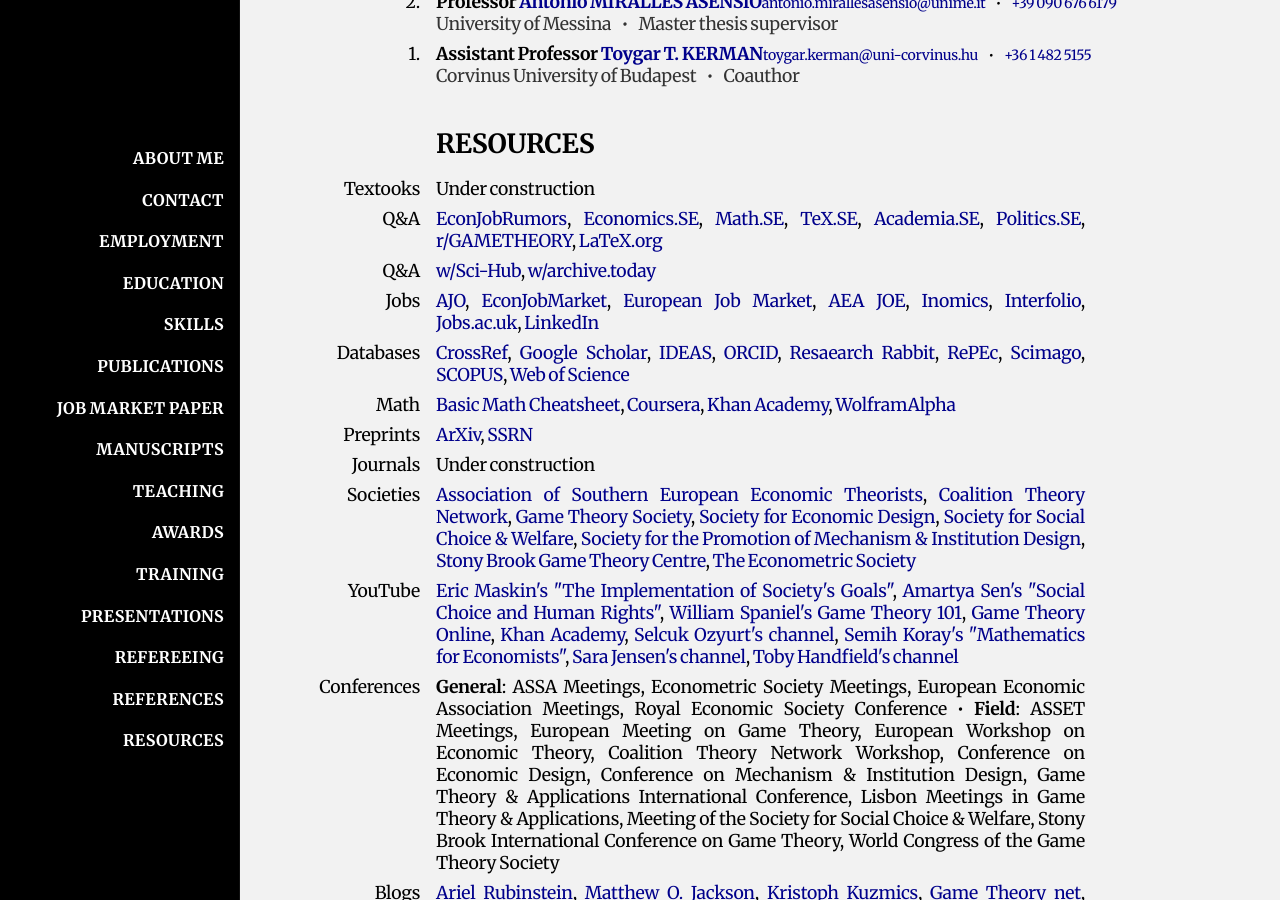
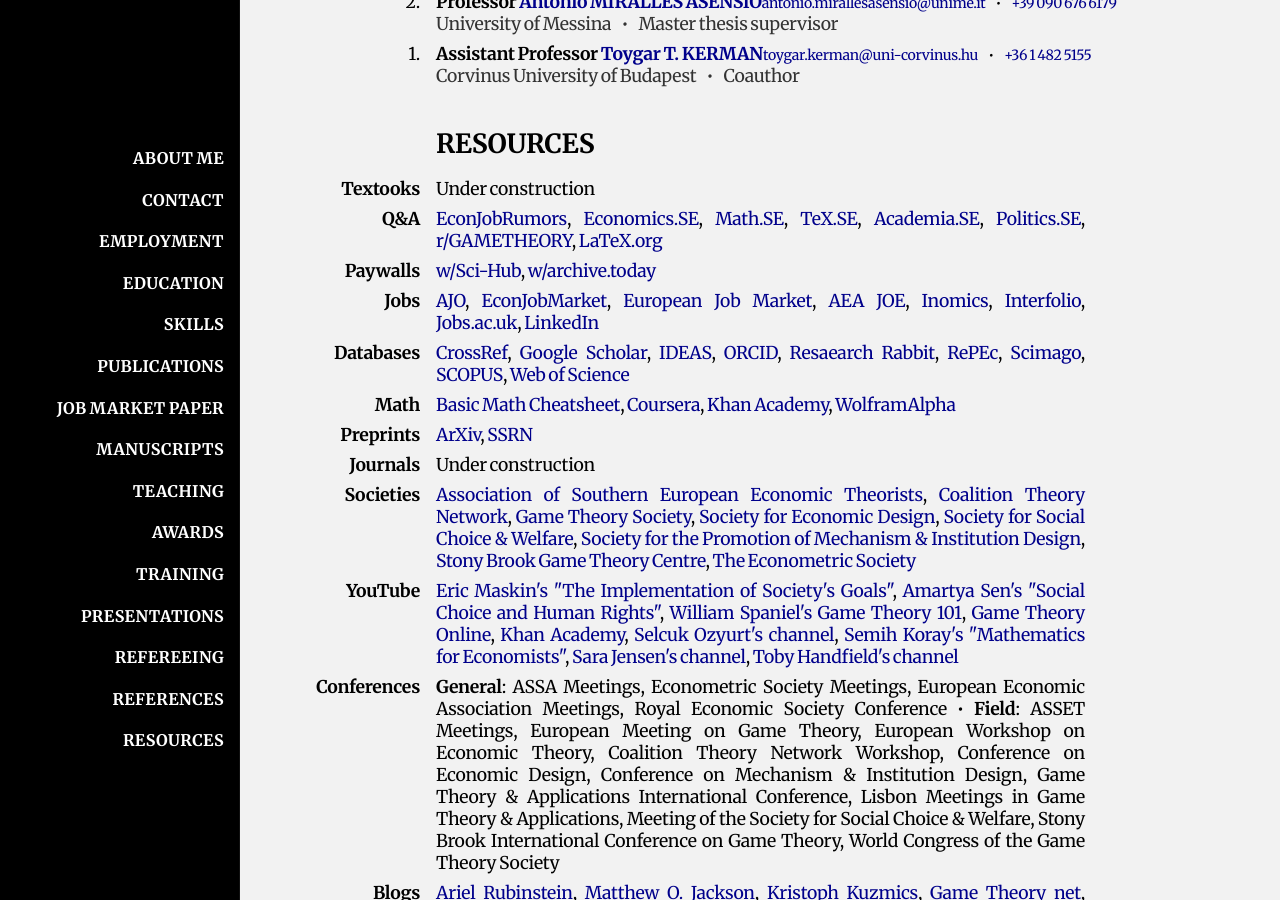
Before and after one commit to HectorHermidaRivera/hectorhermidarivera.github.io, a Jekyll site: the page built from index.md, in a window 1280 px wide and 900 px high, scrolled down 3535 px. Built offline with Jekyll 4.4.1, drawn with Linux system fonts in a browser that asks for light colours; a style sheet for code colours, icons or effects is not loaded.

Commit message:
Update index.md

```diff
--- a/index.md
+++ b/index.md
@@ -513,39 +513,39 @@ title: Home
 
 <div class="two-column">
 
-  <div class="label">Textooks</div>
+  <div class="label"><b>Textooks</b></div>
   <div class="value">Under construction</div>
 
-  <div class="label">Q&A</div>
+  <div class="label"><b>Q&A</b></div>
   <div class="value"><a href="https://www.econjobrumors.com">EconJobRumors</a>, <a href="">Economics.SE</a>, <a href="">Math.SE</a>, <a href="">TeX.SE</a>, <a href="">Academia.SE</a>, <a href="">Politics.SE</a>, <a href="">r/GAMETHEORY</a>, <a href="">LaTeX.org</a></div>
 
-  <div class="label">Q&A</div>
+  <div class="label"><b>Paywalls</b></div>
   <div class="value"><a href="https://en.wikipedia.org/wiki/Sci-Hub">w/Sci-Hub</a>, <a href="https://en.wikipedia.org/wiki/Archive.today">w/archive.today</a></div>
 
-  <div class="label">Jobs</div>
+  <div class="label"><b>Jobs</b></div>
   <div class="value"><a href="">AJO</a>, <a href="">EconJobMarket</a>, <a href="">European Job Market</a>, <a href="">AEA JOE</a>, <a href="">Inomics</a>, <a href="">Interfolio</a>, <a href="">Jobs.ac.uk</a>, <a href="">LinkedIn</a></div>
 
-  <div class="label">Databases</div>
+  <div class="label"><b>Databases</b></div>
   <div class="value"><a href="">CrossRef</a>, <a href="">Google Scholar</a>, <a href="">IDEAS</a>, <a href="">ORCID</a>, <a href="">Resaearch Rabbit</a>, <a href="">RePEc</a>, <a href="">Scimago</a>, <a href="">SCOPUS</a>, <a href="">Web of Science</a></div>
 
-  <div class="label">Math</div>
+  <div class="label"><b>Math</b></div>
   <div class="value"><a href="">Basic Math Cheatsheet</a>, <a href="">Coursera</a>, <a href="">Khan Academy</a>, <a href="">WolframAlpha</a></div>
 
-  <div class="label">Preprints</div>
+  <div class="label"><b>Preprints</b></div>
   <div class="value"><a href="">ArXiv</a>, <a href="">SSRN</a></div>
 
-  <div class="label">Journals</div>
+  <div class="label"><b>Journals</b></div>
   <div class="value">Under construction</div>
 
-  <div class="label">Societies</div>
+  <div class="label"><b>Societies</b></div>
   <div class="value"><a href="">Association of Southern European Economic Theorists</a>, <a href="">Coalition Theory Network</a>, <a href="">Game Theory Society</a>, <a href="">Society for Economic Design</a>, <a href="">Society for Social Choice & Welfare</a>, <a href="">Society for the Promotion of Mechanism & Institution Design</a>, <a href="">Stony Brook Game Theory Centre</a>, <a href="">The Econometric Society</a></div>
 
-  <div class="label">YouTube</div>
+  <div class="label"><b>YouTube</b></div>
   <div class="value"><a href="">Eric Maskin's "The Implementation of Society's Goals"</a>, <a href="">Amartya Sen's "Social Choice and Human Rights"</a>, <a href="">William Spaniel's Game Theory 101</a>, <a href="">Game Theory Online</a>, <a href="">Khan Academy</a>, <a href="">Selcuk Ozyurt's channel</a>, <a href="">Semih Koray's "Mathematics for Economists"</a>, <a href="">Sara Jensen's channel</a>, <a href="">Toby Handfield's channel</a></div>
 
-  <div class="label">Conferences</div>
+  <div class="label"><b>Conferences</b></div>
   <div class="value"><b>General</b>: ASSA Meetings, Econometric Society Meetings, European Economic Association Meetings, Royal Economic Society Conference<span style="margin:10px;">•</span><b>Field</b>: ASSET Meetings, European Meeting on Game Theory, European Workshop on Economic Theory, Coalition Theory Network Workshop, Conference on Economic Design, Conference on Mechanism & Institution Design, Game Theory & Applications International Conference, Lisbon Meetings in Game Theory & Applications, Meeting of the Society for Social Choice & Welfare, Stony Brook International Conference on Game Theory, World Congress of the Game Theory Society</div>
 
-  <div class="label">Blogs</div>
+  <div class="label"><b>Blogs</b></div>
   <div class="value"><a href="">Ariel Rubinstein</a>, <a href="">Matthew O. Jackson</a>, <a href="">Kristoph Kuzmics</a>, <a href="">Game Theory net</a>, <a href="">Game Theory Online</a></div>
 </div>
```
